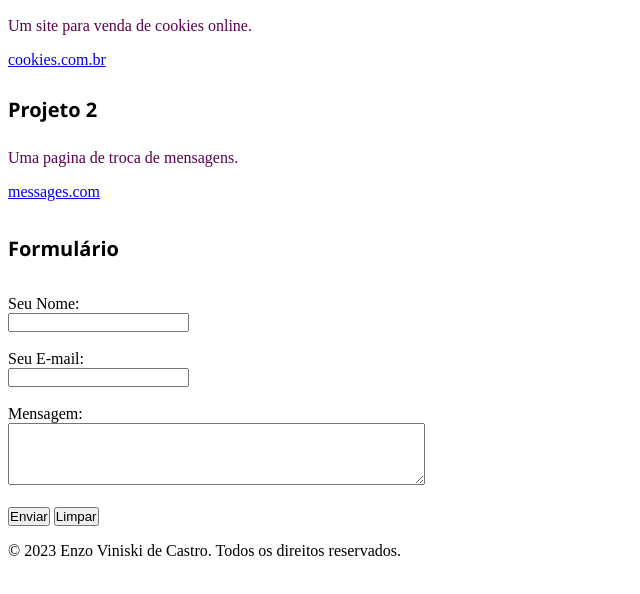
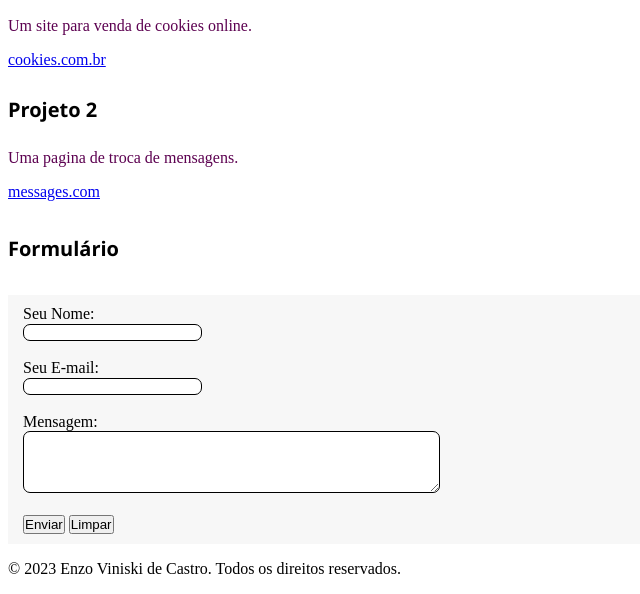
Before and after one commit to EnzoViniski/Atividade-em-sala, a plain HTML site: page index.html in a window 1280 px wide. Shown: the part 470-1064 px from the top of the page, without its empty margins (0-640 px from the left). Drawn offline with Linux system fonts and the light colour scheme.

Commit message:
Update index.css

```diff
--- a/index.css
+++ b/index.css
@@ -26,3 +26,26 @@ p {
   a:hover {
     color: rgb(35, 3, 177);
   }
+
+  input[type="text"] {
+    border: 1px solid black;
+    border-radius: 7px;
+  }
+
+  input[type="email"] {
+    border: 1px solid black;
+    border-radius: 7px;
+  }
+
+  form {
+    background-color: rgb(247, 247, 247);
+    color: rgb(0, 0, 0);
+    padding: 10px 15px;
+    border:0cap
+
+  }
+
+  #mensagem {
+    border: 1px solid black;
+    border-radius: 7px;
+  }
```
